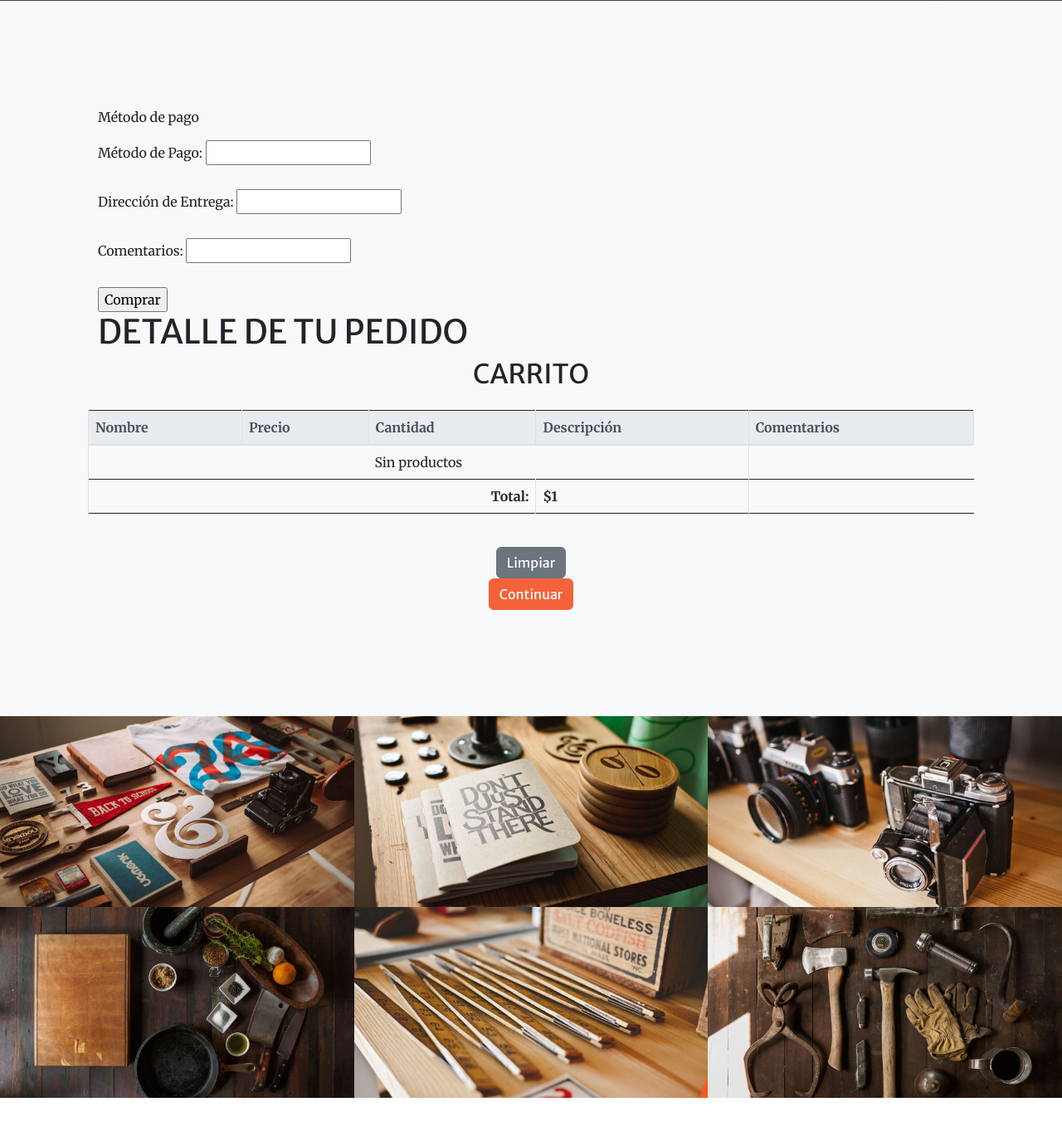
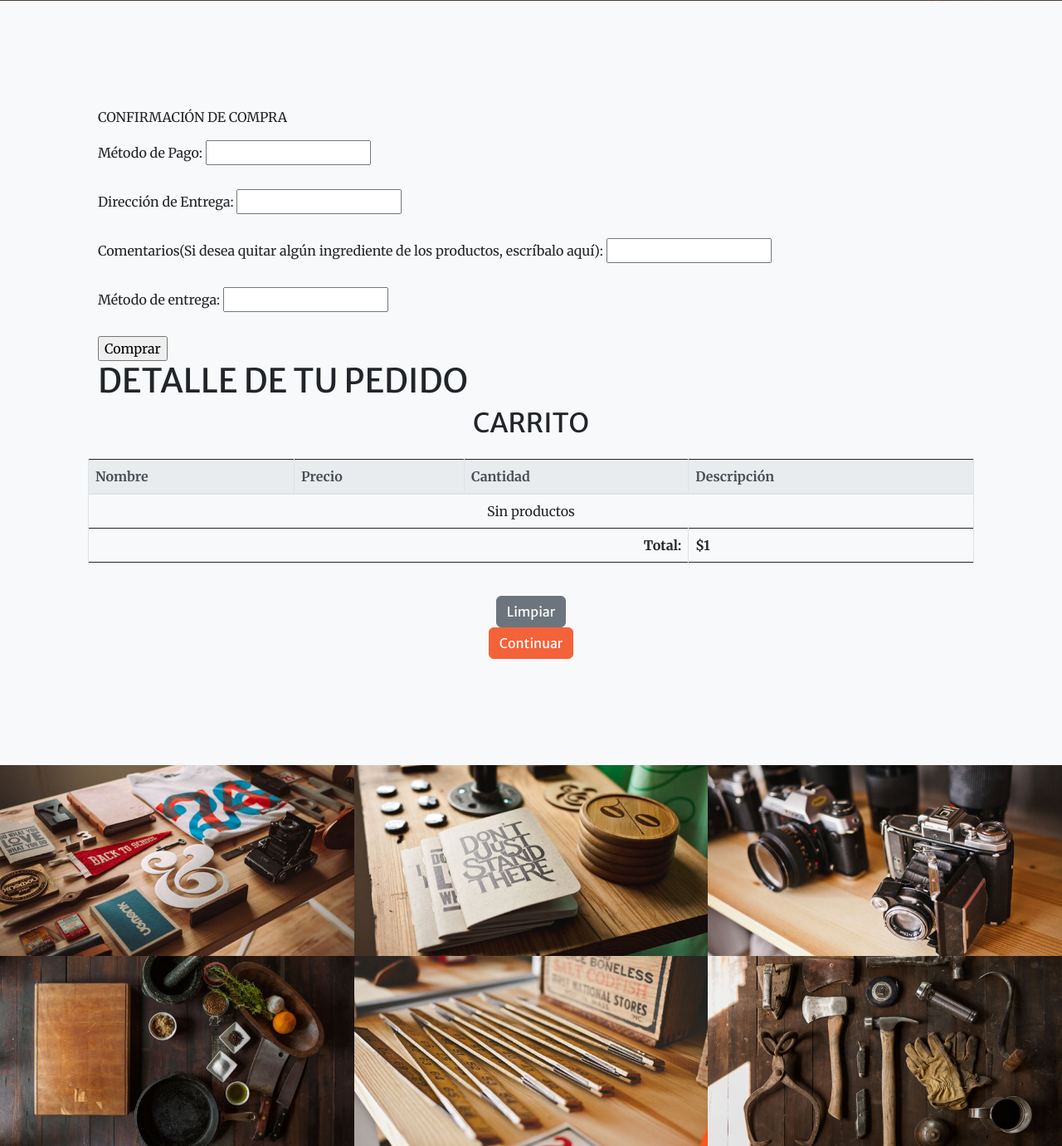
Before and after one commit to emaasmithh/Hamburgo, a Django app: template project/venta/templates/venta/compra.html in a window 1280 px wide. Shown: the part 799-2180 px from the top of the page at 83% size. Run offline with Django 5.2, Linux system fonts and the light colour scheme; the template is opened without the code that fills it: most values are stand-ins (such as "Sample title", 1, 10 or a date in 2020); form fields are guessed from the names that the template uses; some libraries are stand-ins or nearby versions.

Commit message:
feat: mejoras en carrito

```diff
--- a/project/venta/forms.py
+++ b/project/venta/forms.py
@@ -6,6 +6,12 @@ class MetodoPagoForm(forms.Form):
         ('mercadopago', 'MercadoPago'),
     )
 
+    METODO_ENTEGRA = (
+        ('takeaway', 'Take Away'),
+        ('delivery', 'Delivery'),
+    )
+
     metodo_pago = forms.ChoiceField(choices=METODOS_DE_PAGO, label='Método de Pago')
     direccion_entrega = forms.CharField(max_length=200, label='Dirección de Entrega', required=False)
     comentarios = forms.CharField(widget=forms.Textarea, label='Comentarios', required=False)
+    metodo_entrega = forms.ChoiceField(choices=METODO_ENTEGRA, label='Método de entrega')
--- a/project/venta/models.py
+++ b/project/venta/models.py
@@ -109,6 +109,7 @@ class OrdenCompra(models.Model):
     usuario = models.ForeignKey(User, on_delete=models.CASCADE)  # Relación con el usuario que realizó la compra
     precio_total = models.FloatField(null=True, blank=True)
     metodo_pago = models.CharField(max_length=50)
+    metodo_entrega = models.CharField(max_length=50, blank=True, null=True)
     direccion_entrega = models.TextField(blank=True)
     comentarios = models.TextField(blank=True)
     fecha_compra = models.DateTimeField(auto_now_add=True)
--- a/project/venta/templates/venta/carrito.html
+++ b/project/venta/templates/venta/carrito.html
@@ -9,7 +9,6 @@
                     <th scope="col">Precio</th>
                     <th scope="col">Cantidad</th>
                     <th scope="col">Descripción</th>
-                    <th scope="col">Comentarios</th>
 
                 </tr>
             </thead>
@@ -26,7 +25,6 @@
                                     <a href="{% url 'venta:restar' value.producto_id %}" class="btn btn-sm btn-danger">-</a>
                                 </div>
                             </td>
-                            <td>dassadads</td>
                     {% endfor %}
                 {% else %}
                     <tr>
--- a/project/venta/templates/venta/compra.html
+++ b/project/venta/templates/venta/compra.html
@@ -2,7 +2,7 @@
 
 {% block body %}
 
-<p>Método de pago</p>
+<p>CONFIRMACIÓN DE COMPRA</p>
 
 <form method="post">
     {% csrf_token %}
@@ -14,8 +14,13 @@
     {{ form.direccion_entrega }}
 
     <br><br>
-    <label for="id_comentarios">Comentarios:</label>
+    <label for="id_comentarios">Comentarios(Si desea quitar algún ingrediente de los productos, escríbalo aquí):</label>
     {{ form.comentarios }}
+
+    <br><br>
+
+    <label for="id_metodo_entrega">Método de entrega:</label>
+    {{ form.metodo_entrega }}
 
     <br><br>
     <!-- Otros campos como dirección de entrega y comentario aquí -->
```
Also changed, not shown: project/venta/views.py (+6 -3 lines), project/db.sqlite3, project/venta/migrations/0005_ordencompra_metodo_entrega.py (added).
